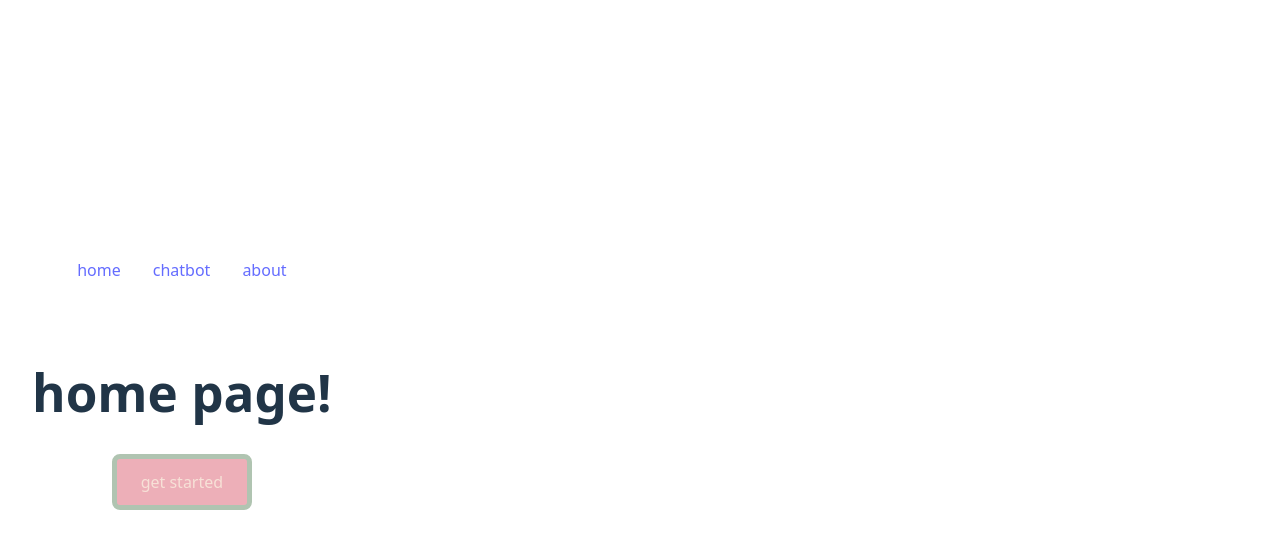
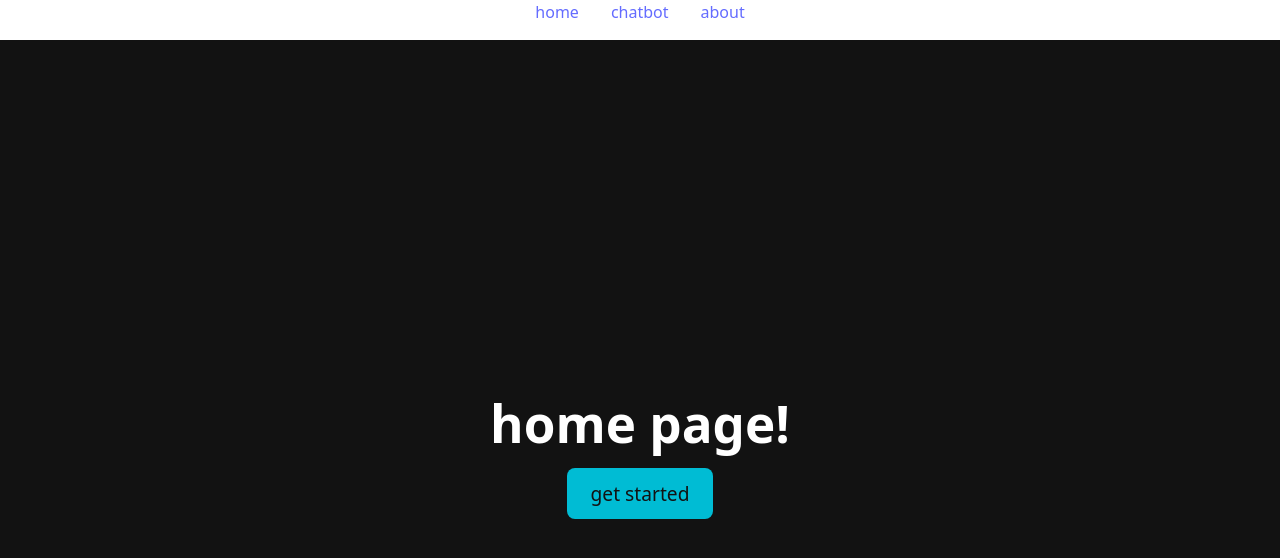
Before and after one commit to Ellievca/Girlathon, a React (Vite) app in the folder my-vite-app/: page / in a window 1280 px wide. Shown: the top 558 px of the page. Built offline with nearby package versions, Linux system fonts and the light colour scheme.

Commit message:
finally fixed the position

```diff
--- a/my-vite-app/src/Home.jsx
+++ b/my-vite-app/src/Home.jsx
@@ -3,18 +3,32 @@ import { Link } from 'react-router-dom';
 
 function Home() {
   return (
-    <div style={{ textAlign: 'center', padding: '2rem' }}>
-      <h1>home page!</h1>
+    <div
+      style={{
+        height: '100vh',
+        width: '100vw',
+        margin: 0,
+        display: 'flex',
+        flexDirection: 'column',
+        justifyContent: 'center',
+        alignItems: 'center',
+        backgroundColor: '#121212', // test background color
+        color: 'white',
+        textAlign: 'center',
+      }}
+    >
+      <h1 style={{ marginBottom: '1rem' }}>home page!</h1>
       <Link to="/chatbot">
         <button
           style={{
-            padding: "0.75rem 1.5rem",
-            fontSize: "1rem",
-            cursor: "pointer",
-            borderRadius: "8px",
-            border: "5px solid var(--color-accent)",
-            backgroundColor: "var(--color-background)",
-            color: "var(--color-text)",
+            padding: '0.75rem 1.5rem',
+            fontSize: '1.2rem',
+            backgroundColor: '#00bcd4',
+            color: '#121212',
+            border: 'none',
+            borderRadius: '8px',
+            cursor: 'pointer',
+            transition: 'all 0.2s ease-in-out',
           }}
         >
           get started
```
